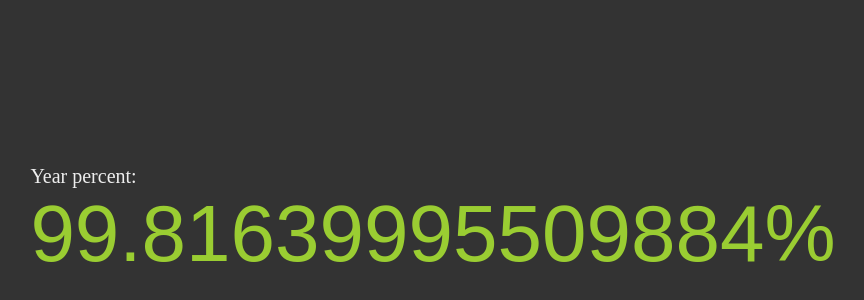
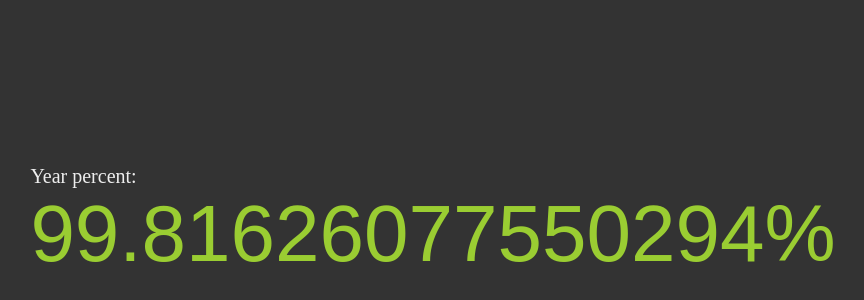
Before and after one commit to naoxink/yearpercent, a plain HTML site: page index.html in a window 1280 px wide. Shown: the part 178-478 px from the top of the page, without its empty margins (207-1071 px from the left). Drawn offline with Linux system fonts and the light colour scheme.

Commit message:
Actualizar index.html

```diff
--- a/index.html
+++ b/index.html
@@ -25,10 +25,10 @@
         const today = new Date()
         const firstDayThisYear = new Date(today.getFullYear(), 0, 1, 0, 0, 0)
         const diffTime = Math.abs(firstDayThisYear - today)
-        const diffDays = Math.floor(diffTime / (1000 * 60))
+        const diffDays = Math.floor(diffTime / 1000)
         const lastDayThisYear = new Date(today.getFullYear(), 11, 31, 23, 59, 59)
         const diffTimeFullYear = Math.abs(firstDayThisYear - lastDayThisYear)
-        const diffDaysFullYear = Math.floor(diffTimeFullYear / (1000 * 60))
+        const diffDaysFullYear = Math.floor(diffTimeFullYear / 1000)
         document.querySelector('#percent').innerHTML = (diffDays * 100 / diffDaysFullYear) + '%'
       }
       calc()
```
